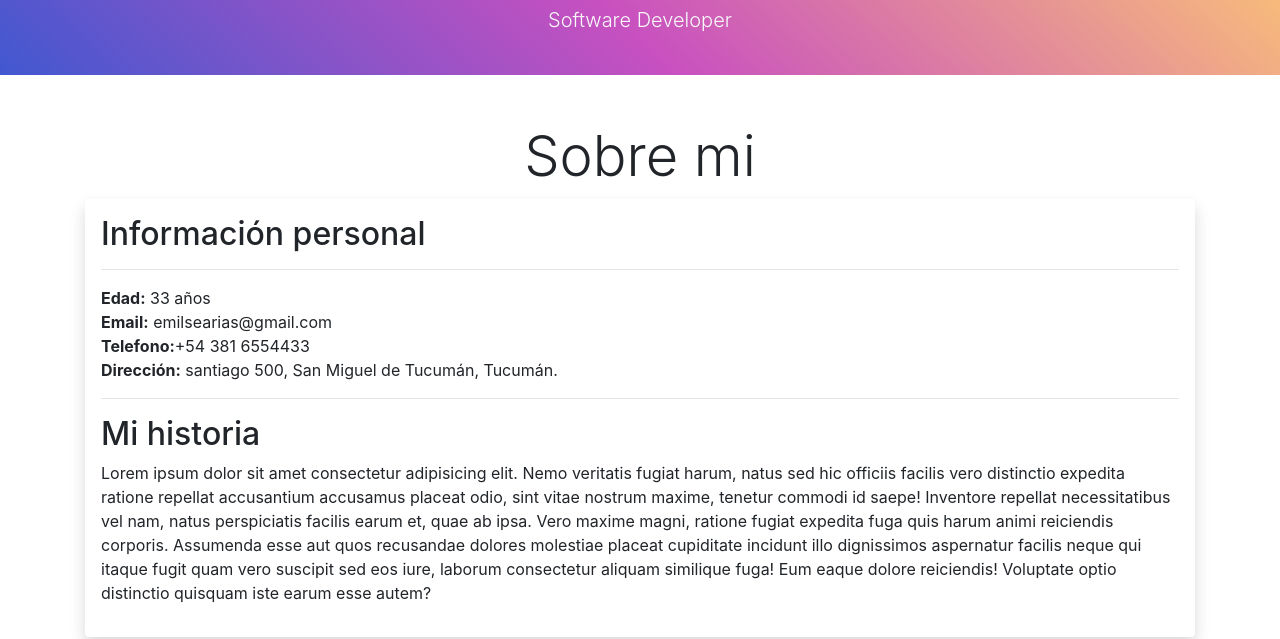
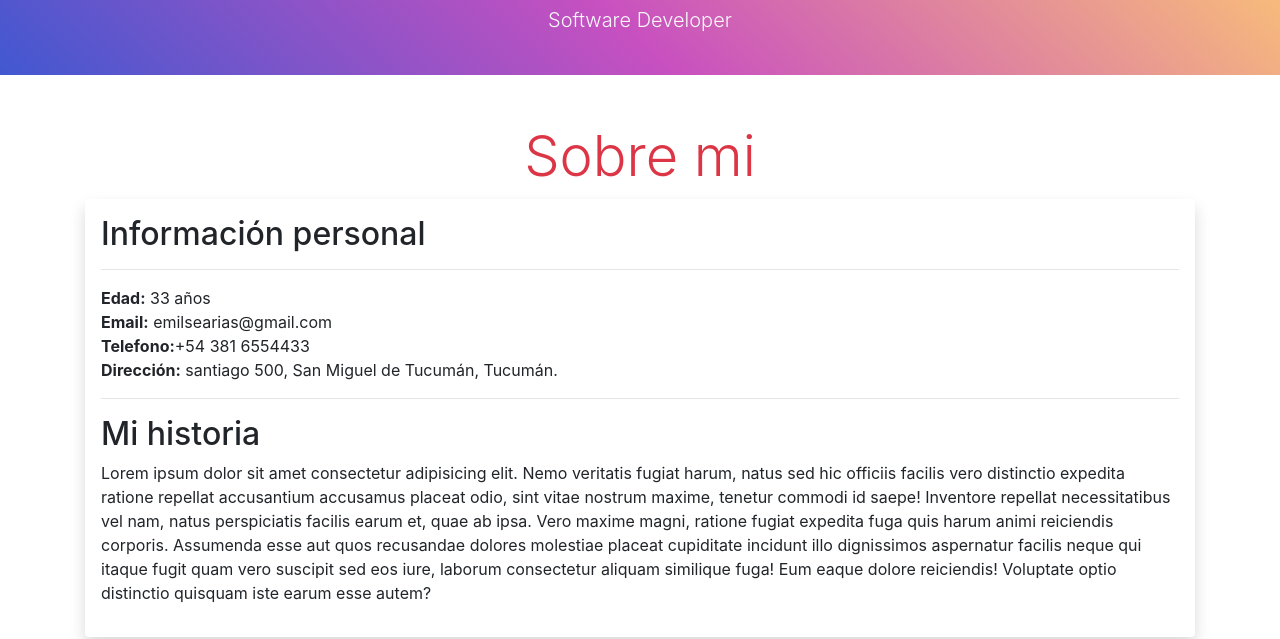
Before and after one commit to earias08/cv5a, a plain HTML site: page index.html in a window 1280 px wide. Shown: the part 161-800 px from the top of the page. Drawn offline with nearby package versions, Linux system fonts and the light colour scheme.

Commit message:
se modifico el color del titulo sobre mi

```diff
--- a/index.html
+++ b/index.html
@@ -69,7 +69,7 @@
       </section>
       <section class="container my-5">
         <section id="sobreMi">
-          <h2 class="text-center display-4">Sobre mi</h2>
+          <h2 class="text-center display-4 text-danger">Sobre mi</h2>
           <article class="shadow p-3 rounded">
             <h2>Información personal</h2>
             <hr />
```
